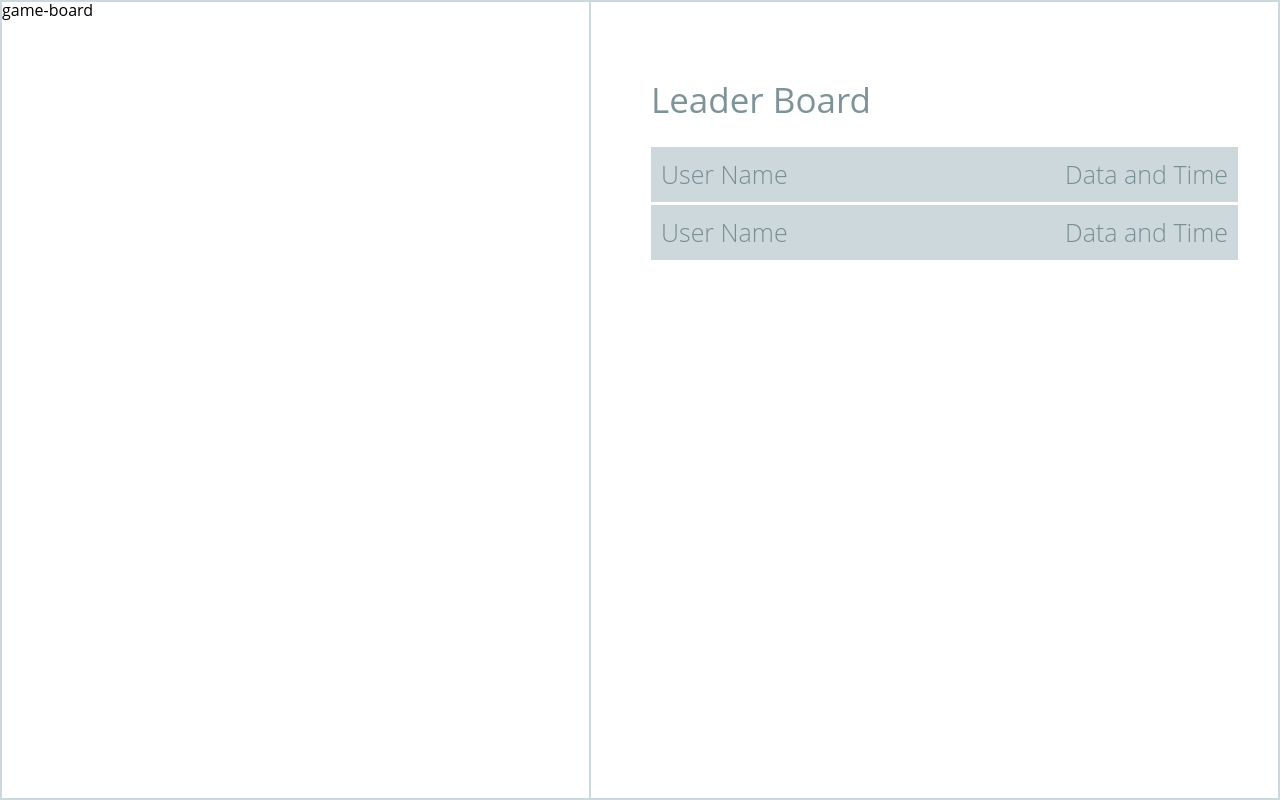
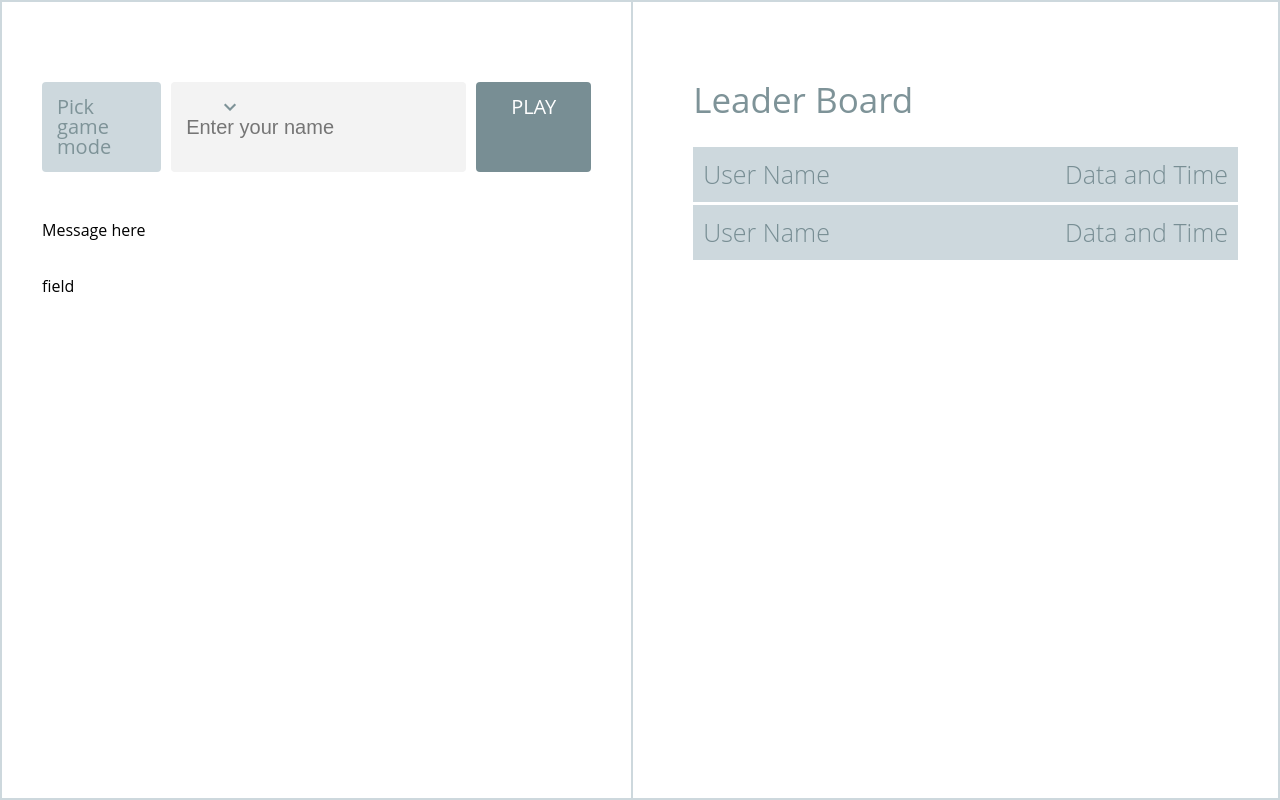
Before and after one commit to barabashlyuda77/game-in-dots, a React (Create React App) app: page / in a window 1280 px wide. Built offline with nearby package versions, Linux system fonts and the light colour scheme.

Commit message:
Create controll button

```diff
--- a/src/App.scss
+++ b/src/App.scss
@@ -1,3 +1,6 @@
+* {
+  box-sizing: border-box;
+}
 body {
   font-family: 'Open Sans', sans-serif;
   font-size: 16px;
--- a/src/_variables.scss
+++ b/src/_variables.scss
@@ -7,4 +7,4 @@ $blue: #00DEEB;
 
 $front-color-dark-gray: #7E9398;
 $font-color-gray: #D0D0D0;
-$font-color-white: #E9EDED;
+$font-color-white: #FFFFFF;
--- /dev/null
+++ b/src/components/button/button.js
@@ -0,0 +1,12 @@
+import React from 'react';
+import './button.scss';
+
+function Button(props) {
+  return (
+    <div className="button" onClick={props.onChange}>
+      {props.text}
+    </div>
+  );
+}
+
+export default Button;
--- /dev/null
+++ b/src/components/button/button.scss
@@ -0,0 +1,11 @@
+@import '../../variables';
+
+.button {
+  background-color: $dark-gray;
+  color: $font-color-white;
+  border-radius: 4px;
+  padding: 15px 35px;
+  font-size: 20px;
+  text-transform: uppercase;
+  cursor: pointer;
+}
--- /dev/null
+++ b/src/components/control-buttons/control-buttons.js
@@ -0,0 +1,17 @@
+import React from 'react';
+import './control-buttons.scss';
+
+import Button from '../button/button.js';
+import DifficultyDropdown from '../difficulty-dropdown/difficulty-dropdown.js';
+
+function ControlButtons() {
+  return (
+    <div className="control-buttons">
+      <DifficultyDropdown />
+      <input type="text" placeholder="Enter your name"/>
+      <Button text="Play" onChange />
+    </div>
+  );
+}
+
+export default ControlButtons;
--- /dev/null
+++ b/src/components/control-buttons/control-buttons.scss
@@ -0,0 +1,16 @@
+@import '../../variables';
+
+.control-buttons {
+  display: flex;
+
+  input {
+    border-radius: 4px;
+    background-color: $light-gray;
+    padding: 15px 15px;
+    color: $front-color-dark-gray;
+    font-size: 20px;
+    outline: none;
+    border: none;
+    margin: 0 10px;
+  }
+}
--- /dev/null
+++ b/src/components/difficulty-dropdown/difficulty-dropdown.js
@@ -0,0 +1,35 @@
+import React, { Component } from 'react';
+import './difficulty-dropdown.scss';
+
+class DifficultyDropdown extends Component {
+  constructor(props) {
+    super(props);
+    this.state = {
+      active: false
+    }
+  }
+
+  clickHandler = () => {
+    this.setState({ active: !this.state.active });
+  }
+
+  render() {
+    const dropDownClassName = this.state.active ? 'active' : '';
+
+    return (
+      <div className={`difficulty-dropdown ${dropDownClassName}`} onClick={this.clickHandler}>
+        <div className="selected">
+          Pick game mode
+          <span className="arrow"></span>
+        </div>
+        <ul className="dropdown-list">
+          <li>Easy2</li>
+          <li>Easy3</li>
+          <li>Easy4</li>
+        </ul>
+      </div>
+    );
+  }
+}
+
+export default DifficultyDropdown;
--- /dev/null
+++ b/src/components/difficulty-dropdown/difficulty-dropdown.scss
@@ -0,0 +1,53 @@
+@import '../../variables';
+
+.difficulty-dropdown {
+  display: flex;
+  position: relative;
+  border-radius: 4px;
+  background-color: $gray;
+  padding: 15px 50px 15px 15px;
+  font-size: 20px;
+  color: $front-color-dark-gray;
+  cursor: pointer;
+
+  .dropdown-list {
+    display: none;
+
+    li {
+      padding: 15px 50px 15px 15px;
+
+      &:hover {
+        background-color: $dark-gray;
+        color: $font-color-white;
+      }
+    }
+  }
+
+  .arrow {
+    background-image: url('../../img/arrow-down.png');
+    background-repeat: no-repeat;
+    width: 24px;
+    height: 24px;
+    display: block;
+    position: absolute;
+    left: 176px;
+    top: 12px;
+  }
+
+  &.active {
+    border-bottom-left-radius: 0;
+    border-bottom-right-radius: 0;
+
+    .dropdown-list {
+      display: block;
+      position: absolute;
+      left: 0px;
+      top: 53px;
+      background-color: $gray;
+      width: 214px;
+      border-radius: 4px;
+      border-top-left-radius: 0;
+      border-top-right-radius: 0;
+    }
+  }
+}
--- a/src/components/game-board/game-board.js
+++ b/src/components/game-board/game-board.js
@@ -1,10 +1,15 @@
 import React from 'react';
 import './game-board.scss';
+
+import ControlButtons from '../control-buttons/control-buttons.js';
+import Message from '../message/message.js';
 
 function GameBoard() {
   return (
     <div className="game-board">
-      game-board
+      <ControlButtons />
+      <Message text="Message here"/>
+      field
     </div>
   );
 }
--- a/src/components/game-board/game-board.scss
+++ b/src/components/game-board/game-board.scss
@@ -1,6 +1,9 @@
 @import '../../variables';
 
 .game-board {
+  display: flex;
+  flex-direction: column;
   flex: 1;
   border: 2px solid $gray;
+  padding: 80px 40px 40px 40px;
 }
--- /dev/null
+++ b/src/components/message/message.js
@@ -0,0 +1,12 @@
+import React from 'react';
+import './message.scss';
+
+function Message(props) {
+  return (
+    <div className="message">
+      {props.text}
+    </div>
+  );
+}
+
+export default Message;
--- /dev/null
+++ b/src/components/message/message.scss
@@ -0,0 +1,5 @@
+@import '../../variables';
+
+.message {
+  margin: 50px 0 40px 0;
+}
```
Also changed, not shown: src/img/arrow-down.png (added).
